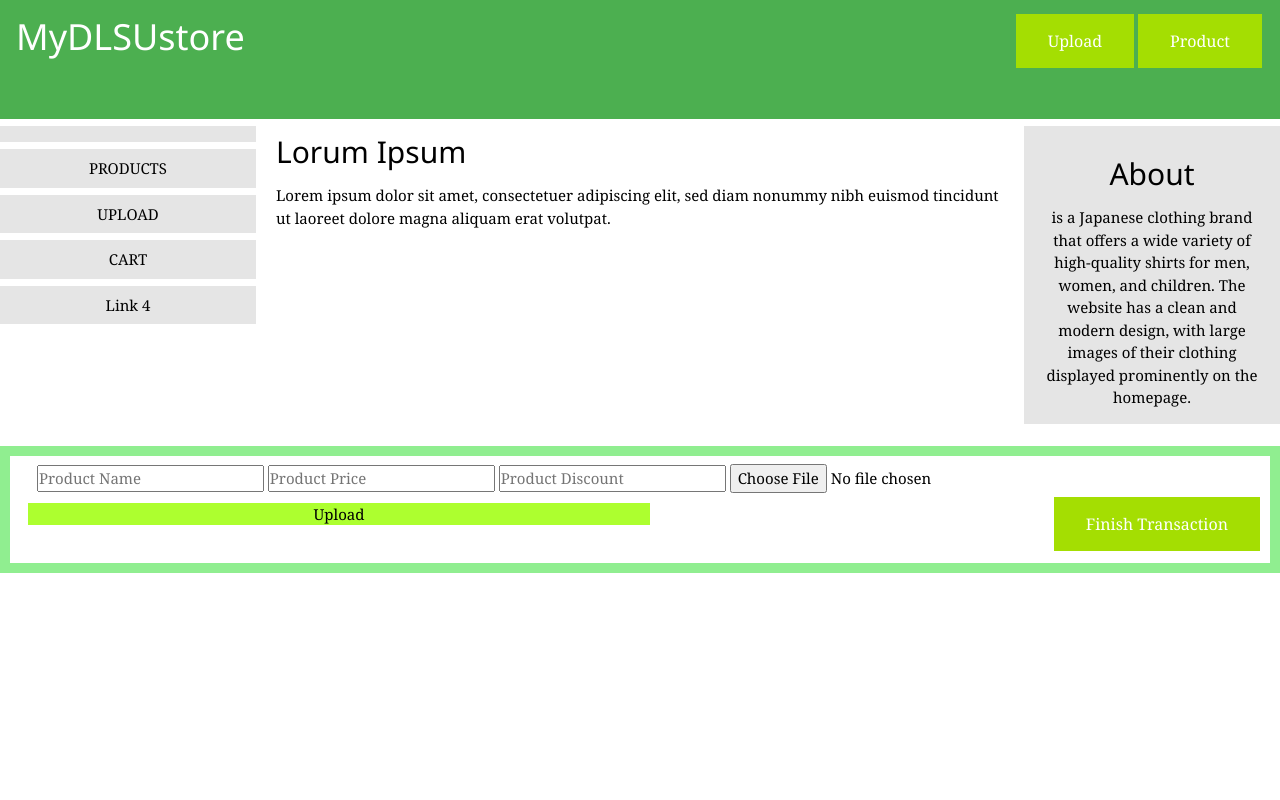
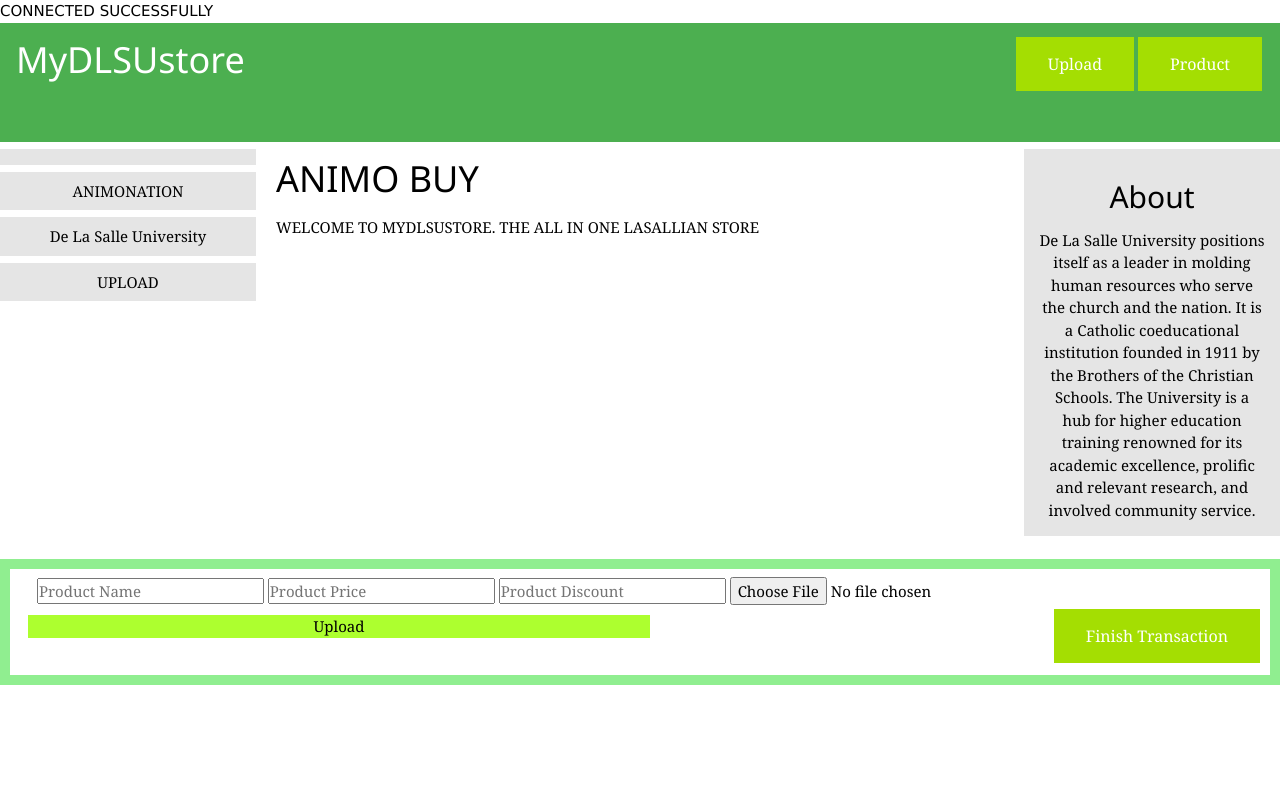
Before and after one commit to TRIPLEG1721/MyDLSUstore, a PHP site: page /MyDLSUupload.php in a window 1280 px wide. Run offline with PHP 8.4, Linux system fonts and the light colour scheme.

Commit message:
Add files via upload

```diff
--- a/MyDLSUconnection.php
+++ b/MyDLSUconnection.php
@@ -3,11 +3,10 @@
 //lets make a connection with Addtocart database
 
 $servername = "localhost";
-$username = "root";
-$password = "RACEisLIFE18!";
+$username = "";
+$password = "";
 $db_name = "mydlsustore";
-
-$conn = new mysqli($servername,$username,$password,);
+$conn = new mysqli($servername,$username,$password,$db_name,5306);
 
 if($conn->connect_error){
     die("Connection Failed: ".$conn->connect_error);
--- a/MyDLSUupload.php
+++ b/MyDLSUupload.php
@@ -1,3 +1,47 @@
+<?php
+    require_once 'MyDLSUconnection.php';
+    if(isset($_POST["submit"])){
+        $productname = $_POST["productname"];
+        $price = $_POST["price"];
+        $discount = $_POST["discount"];
+        $upload_dir = "MyDLSUupload/";
+        $product_image = $upload_dir.$_FILES["imageUpload"]["name"];
+        $upload_file = $upload_dir.basename($_FILES["imageUpload"]["name"]);
+        $imageType = strtolower(pathinfo($upload_file,PATHINFO_EXTENSION));
+        $check = $_FILES["imageUpload"]["size"];
+        $upload_ok = 0;
+
+        if(file_exists($upload_file)){
+            echo "<script>alert('The Item Already Exists')</script>";
+            $upload_ok = 0;
+        }else{
+            $upload_ok = 1;
+            if($check !== false){
+                $upload_ok = 1;
+                if($imageType == 'jpg' || $imageType == 'png' || $imageType == 'jpeg' || $imageType == 'gif'){
+                    $upload_ok = 1;
+                    echo "<script>alert('Successfully Uploaded! ANIMO LA SALLE!')</script>";
+                }else{
+                    echo "<script>alert('ERROR. Please Change The Image Format')</script>";
+                }
+            }else{
+                    echo "<script>alert('Please Change The Item')</script>";
+                    $upload_ok = 0;
+            }
+        }
+
+        if($upload_ok == 0){
+            echo "<script>alert('File Upload Error. Please Try Again.')</script>";
+        }else{
+            if($productname !="" && $price !=""){
+                move_uploaded_file($_FILES["imageUpload"]["tmp_name"],$upload_file);
+
+                $sql = "INSERT INTO product(product_name,price,discount,product_image)
+                VALUES('$productname','$price','$discount','$product_image')";
+            }
+        }
+    }
+?>
 <!DOCTYPE html>
 <html lang="en">
 <head>
@@ -80,20 +124,20 @@
     <section id="upload_container">
         <form action="MyDLSUupload.php" method="POST" enctype="multipart/form-data">
             &emsp;
-            <input type="text" name="MyProductName" id="MyProductName" placeholder="Product Name" required>
-            <input type="number" name="MyPrice" id="MyPrice" placeholder="Product Price" required>
-            <input type="number" name="MyDiscount" id="MyDiscount" placeholder="Product Discount" required>
+            <input type="text" name="productname" id="productname" placeholder="Product Name" required>
+            <input type="number" name="price" id="price" placeholder="Product Price" required>
+            <input type="number" name="discount" id="discount" placeholder="Product Discount" required>
             <input type="file" name="imageUpload" id="imageUpload" required>
             <br>
-            <input type="submit" name="submit" value="Upload">
+            <input type="submit" value="Upload" name="submit">
             <a href="MyHeader.php" class="button">Finish Transaction</a>
         </form>
     </section>
 
     <script>
-        var MyProductName = document.getElementById("MyProductName");
-        var MyPrice = document.getElementById("MyPrice");
-        var MyDiscount = document.getElementById("MyDiscount");
+        var productname = document.getElementById("productname");
+        var price = document.getElementById("price");
+        var discount = document.getElementById("discount");
         var file = document.getElementById("file");
         var uploadimage = document.getElementById("imageUpload");
 
--- a/MyHeader.php
+++ b/MyHeader.php
@@ -80,20 +80,19 @@
 
 <div style="overflow:auto">
   <div class="menu">
-    <a href="MyHome.php">PRODUCTS</a>
+    <a href="https://animonation.com/">ANIMONATION</a>
+    <a href="https://www.facebook.com/DLSU.Manila.100">De La Salle University</a>
     <a href="MyDLSUupload.php">UPLOAD</a>
-    <a href="MyDLSUcart.php">CART</a>
-    <a href="#">Link 4</a>
   </div>
 
   <div class="main">
-    <h2>Lorum Ipsum</h2>
-    <p>Lorem ipsum dolor sit amet, consectetuer adipiscing elit, sed diam nonummy nibh euismod tincidunt ut laoreet dolore magna aliquam erat volutpat.</p>
+    <h1>ANIMO BUY</h1>
+    <p>WELCOME TO MYDLSUSTORE. THE ALL IN ONE LASALLIAN STORE</p>
   </div>
 
   <div class="right">
     <h2>About</h2>
-    <p> is a Japanese clothing brand that offers a wide variety of high-quality shirts for men, women, and children. The website has a clean and modern design, with large images of their clothing displayed prominently on the homepage.</p>
+    <p>De La Salle University positions itself as a leader in molding human resources who serve the church and the nation. It is a Catholic coeducational institution founded in 1911 by the Brothers of the Christian Schools. The University is a hub for higher education training renowned for its academic excellence, prolific and relevant research, and involved community service.</p>
   </div>
 </div>
     </header>
```
